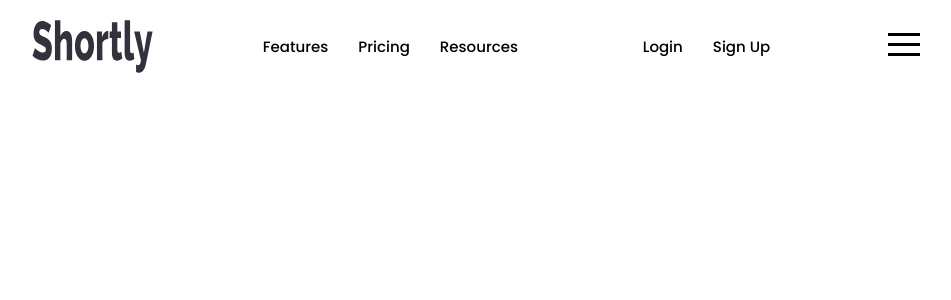
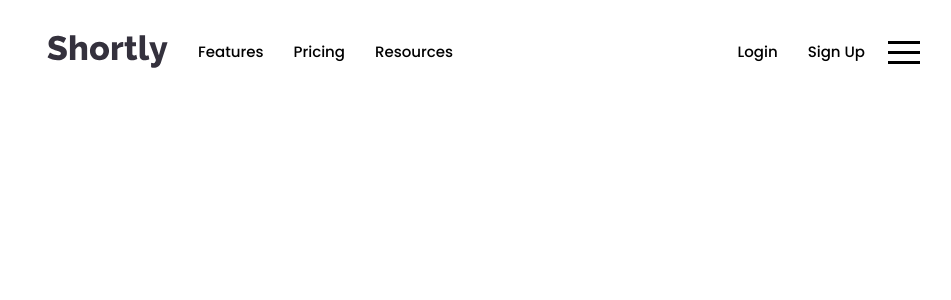
Before and after one commit to penguinboots/url-shortener, a React (Vite) app: page / in a window 1280 px wide. Shown: the top 300 px of the page, without its empty margins (160-1111 px from the left). Built offline with nearby package versions, Linux system fonts and the light colour scheme.

Commit message:
add hamburger menu

```diff
--- a/src/components/Nav.jsx
+++ b/src/components/Nav.jsx
@@ -1,20 +1,18 @@
 import logo from "../assets/logo.svg";
-import { Squash as Hamburger } from 'hamburger-react';
+import { Squash as Hamburger } from "hamburger-react";
 import { useState } from "react";
-
 
 export default function Nav() {
   const [isOpen, setOpen] = useState(false);
 
   const toggleMenu = () => {
-    setOpen(prev => !prev);
-  }
+    setOpen((prev) => !prev);
+  };
 
   return (
     <nav className="main-nav">
-      <img src={logo} className="logo" />
-
       <div className="nav-left">
+        <img src={logo} className="logo" />
         <ul className="nav-menu-items">
           <li>Features</li>
           <li>Pricing</li>
@@ -27,11 +25,8 @@ export default function Nav() {
           <li>Login</li>
           <li>Sign Up</li>
         </ul>
+        <Hamburger toggled={isOpen} toggle={toggleMenu} />
       </div>
-
-      <Hamburger
-        toggled={isOpen}
-        toggle={toggleMenu}/>
     </nav>
   );
 }
```
